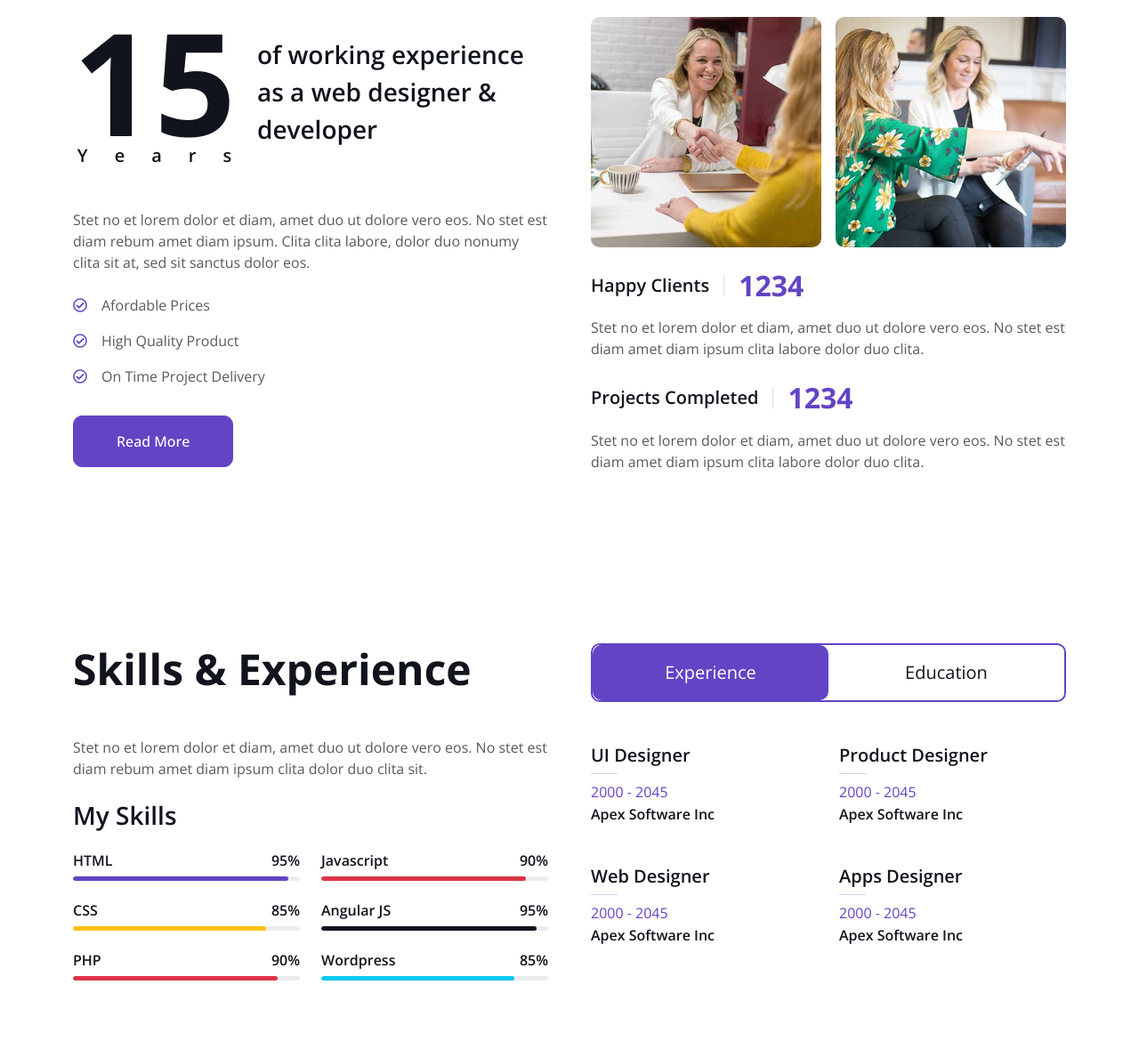
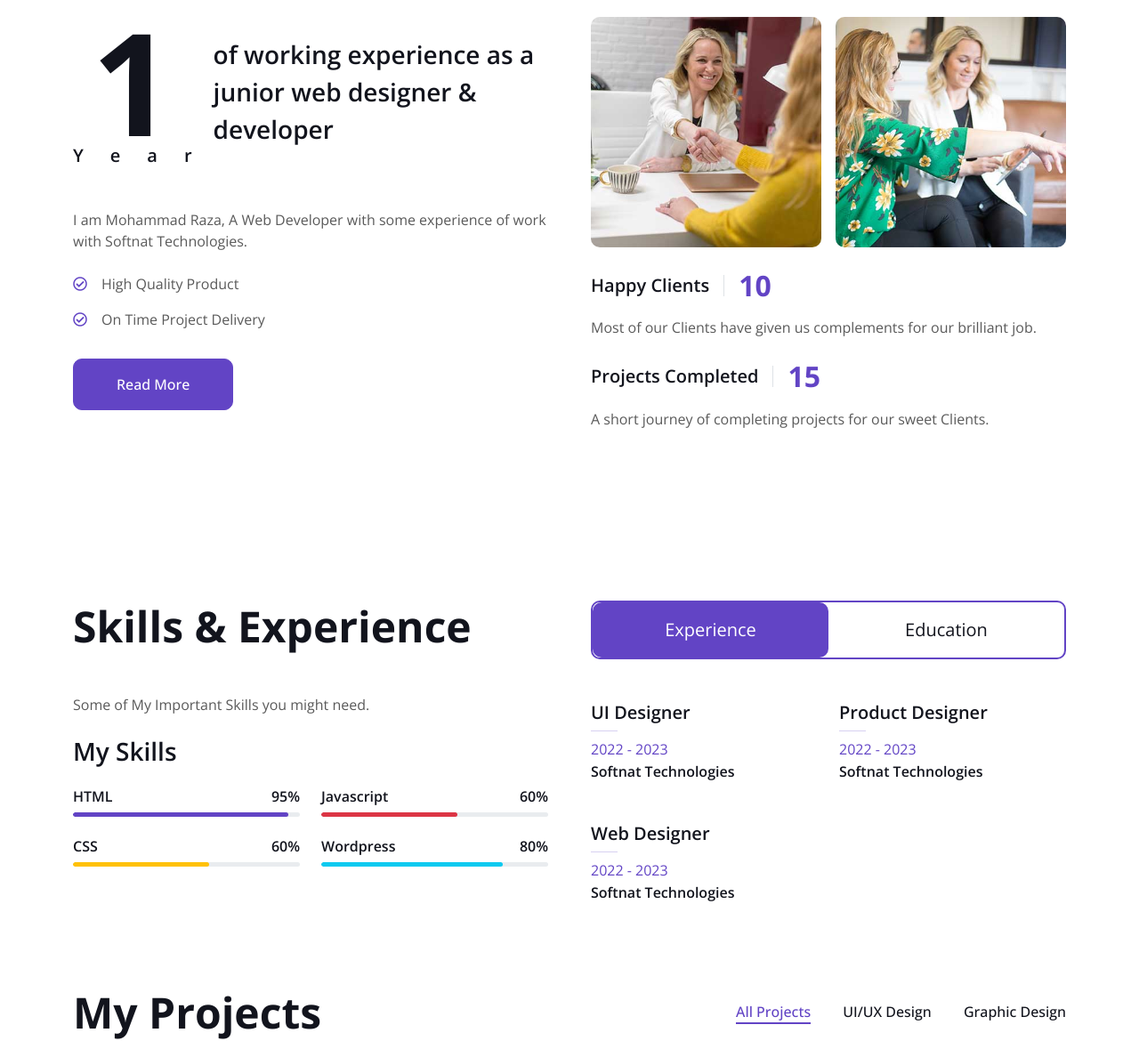
Before and after one commit to MohammadRaza11/Portfolio, a plain HTML site: page index.html in a window 1280 px wide. Shown: the part 863-2033 px from the top of the page at 89% size. Drawn offline with nearby package versions, Linux system fonts and the light colour scheme.

Commit message:
Add files via upload

```diff
--- a/index.html
+++ b/index.html
@@ -55,14 +55,14 @@
                 <a href="#home" class="nav-item nav-link active">Home</a>
                 <a href="#about" class="nav-item nav-link">About</a>
                 <a href="#skill" class="nav-item nav-link">Skills</a>
-                <a href="#service" class="nav-item nav-link">Services</a>
+                <!-- <a href="#service" class="nav-item nav-link">Services</a> -->
             </div>
             <a href="index.html" class="navbar-brand bg-secondary py-3 px-4 mx-3 d-none d-lg-block">
-                <h1 class="text-primary fw-bold m-0">ProMan</h1>
+                <h1 class="text-primary fw-bold m-0">CodeSmasher</h1>
             </a>
             <div class="navbar-nav me-auto py-0">
                 <a href="#project" class="nav-item nav-link">Projects</a>
-                <a href="#team" class="nav-item nav-link">Team</a>
+                <!-- <a href="#team" class="nav-item nav-link">Team</a> -->
                 <a href="#testimonial" class="nav-item nav-link">Testimonial</a>
                 <a href="#contact" class="nav-item nav-link">Contact</a>
             </div>
@@ -77,16 +77,16 @@
             <div class="row g-5 align-items-center">
                 <div class="col-lg-6 py-6 pb-0 pt-lg-0">
                     <h3 class="text-primary mb-3">I'm</h3>
-                    <h1 class="display-3 mb-3">Kate Winslet</h1>
+                    <h1 class="display-3 mb-3">Mohammad Raza</h1>
                     <h2 class="typed-text-output d-inline"></h2>
-                    <div class="typed-text d-none">Web Designer, Web Developer, Front End Developer, Apps Designer, Apps Developer</div>
+                    <div class="typed-text d-none">Web Designer, Web Developer, Front End Developer, Back End Developer</div>
                     <div class="d-flex align-items-center pt-5">
                         <a href="" class="btn btn-primary py-3 px-4 me-5">Download CV</a>
-                        <button type="button" class="btn-play" data-bs-toggle="modal"
+                        <!-- <button type="button" class="btn-play" data-bs-toggle="modal"
                             data-src="https://www.youtube.com/embed/DWRcNpR6Kdc" data-bs-target="#videoModal">
                             <span></span>
-                        </button>
-                        <h5 class="ms-4 mb-0 d-none d-sm-block">Play Video</h5>
+                        </button> -->
+                        <!-- <h5 class="ms-4 mb-0 d-none d-sm-block">Play Video</h5> -->
                     </div>
                 </div>
                 <div class="col-lg-6">
@@ -99,7 +99,7 @@
 
 
     <!-- Video Modal Start -->
-    <div class="modal modal-video fade" id="videoModal" tabindex="-1" aria-labelledby="exampleModalLabel" aria-hidden="true">
+    <!-- <div class="modal modal-video fade" id="videoModal" tabindex="-1" aria-labelledby="exampleModalLabel" aria-hidden="true">
         <div class="modal-dialog">
             <div class="modal-content rounded-0">
                 <div class="modal-header">
@@ -107,7 +107,7 @@
                     <button type="button" class="btn-close" data-bs-dismiss="modal" aria-label="Close"></button>
                 </div>
                 <div class="modal-body">
-                    <!-- 16:9 aspect ratio -->
+                    16:9 aspect ratio
                     <div class="ratio ratio-16x9">
                         <iframe class="embed-responsive-item" src="" id="video" allowfullscreen allowscriptaccess="always"
                             allow="autoplay"></iframe>
@@ -115,7 +115,7 @@
                 </div>
             </div>
         </div>
-    </div>
+    </div> -->
     <!-- Video Modal End -->
 
 
@@ -126,13 +126,13 @@
                 <div class="col-lg-6 wow fadeInUp" data-wow-delay="0.1s">
                     <div class="d-flex align-items-center mb-5">
                         <div class="years flex-shrink-0 text-center me-4">
-                            <h1 class="display-1 mb-0">15</h1>
-                            <h5 class="mb-0">Years</h5>
+                            <h1 class="display-1 mb-0">1</h1>
+                            <h5 class="mb-0">Year</h5>
                         </div>
-                        <h3 class="lh-base mb-0">of working experience as a web designer & developer</h3>
+                        <h3 class="lh-base mb-0">of working experience as a junior web designer & developer</h3>
                     </div>
-                    <p class="mb-4">Stet no et lorem dolor et diam, amet duo ut dolore vero eos. No stet est diam rebum amet diam ipsum. Clita clita labore, dolor duo nonumy clita sit at, sed sit sanctus dolor eos.</p>
-                    <p class="mb-3"><i class="far fa-check-circle text-primary me-3"></i>Afordable Prices</p>
+                    <p class="mb-4">I am Mohammad Raza, A Web Developer with some experience of work with Softnat Technologies.</p>
+
                     <p class="mb-3"><i class="far fa-check-circle text-primary me-3"></i>High Quality Product</p>
                     <p class="mb-3"><i class="far fa-check-circle text-primary me-3"></i>On Time Project Delivery</p>
                     <a class="btn btn-primary py-3 px-5 mt-3" href="">Read More</a>
@@ -148,14 +148,14 @@
                     </div>
                     <div class="d-flex align-items-center mb-3">
                         <h5 class="border-end pe-3 me-3 mb-0">Happy Clients</h5>
-                        <h2 class="text-primary fw-bold mb-0" data-toggle="counter-up">1234</h2>
+                        <h2 class="text-primary fw-bold mb-0" data-toggle="counter-up">10</h2>
                     </div>
-                    <p class="mb-4">Stet no et lorem dolor et diam, amet duo ut dolore vero eos. No stet est diam amet diam ipsum clita labore dolor duo clita.</p>
+                    <p class="mb-4">Most of our Clients have given us complements for our brilliant job.</p>
                     <div class="d-flex align-items-center mb-3">
                         <h5 class="border-end pe-3 me-3 mb-0">Projects Completed</h5>
-                        <h2 class="text-primary fw-bold mb-0" data-toggle="counter-up">1234</h2>
+                        <h2 class="text-primary fw-bold mb-0" data-toggle="counter-up">15</h2>
                     </div>
-                    <p class="mb-0">Stet no et lorem dolor et diam, amet duo ut dolore vero eos. No stet est diam amet diam ipsum clita labore dolor duo clita.</p>
+                    <p class="mb-0">A short journey of completing projects for our sweet Clients.</p>
                 </div>
             </div>
         </div>
@@ -169,7 +169,7 @@
             <div class="row g-5">
                 <div class="col-lg-6 wow fadeInUp" data-wow-delay="0.1s">
                     <h1 class="display-5 mb-5">Skills & Experience</h1>
-                    <p class="mb-4">Stet no et lorem dolor et diam, amet duo ut dolore vero eos. No stet est diam rebum amet diam ipsum clita dolor duo clita sit.</p>
+                    <p class="mb-4">Some of My Important Skills you might need.</p>
                     <h3 class="mb-4">My Skills</h3>
                     <div class="row align-items-center">
                         <div class="col-md-6">
@@ -185,13 +185,13 @@
                             <div class="skill mb-4">
                                 <div class="d-flex justify-content-between">
                                     <h6 class="font-weight-bold">CSS</h6>
-                                    <h6 class="font-weight-bold">85%</h6>
+                                    <h6 class="font-weight-bold">60%</h6>
                                 </div>
                                 <div class="progress">
-                                    <div class="progress-bar bg-warning" role="progressbar" aria-valuenow="85" aria-valuemin="0" aria-valuemax="100"></div>
+                                    <div class="progress-bar bg-warning" role="progressbar" aria-valuenow="60" aria-valuemin="0" aria-valuemax="100"></div>
                                 </div>
                             </div>
-                            <div class="skill mb-4">
+                            <!-- <div class="skill mb-4">
                                 <div class="d-flex justify-content-between">
                                     <h6 class="font-weight-bold">PHP</h6>
                                     <h6 class="font-weight-bold">90%</h6>
@@ -199,19 +199,19 @@
                                 <div class="progress">
                                     <div class="progress-bar bg-danger" role="progressbar" aria-valuenow="90" aria-valuemin="0" aria-valuemax="100"></div>
                                 </div>
-                            </div>
+                            </div> -->
                         </div>
                         <div class="col-md-6">
                             <div class="skill mb-4">
                                 <div class="d-flex justify-content-between">
                                     <h6 class="font-weight-bold">Javascript</h6>
-                                    <h6 class="font-weight-bold">90%</h6>
+                                    <h6 class="font-weight-bold">60%</h6>
                                 </div>
                                 <div class="progress">
-                                    <div class="progress-bar bg-danger" role="progressbar" aria-valuenow="90" aria-valuemin="0" aria-valuemax="100"></div>
+                                    <div class="progress-bar bg-danger" role="progressbar" aria-valuenow="60" aria-valuemin="0" aria-valuemax="100"></div>
                                 </div>
                             </div>
-                            <div class="skill mb-4">
+                            <!-- <div class="skill mb-4">
                                 <div class="d-flex justify-content-between">
                                     <h6 class="font-weight-bold">Angular JS</h6>
                                     <h6 class="font-weight-bold">95%</h6>
@@ -219,14 +219,14 @@
                                 <div class="progress">
                                     <div class="progress-bar bg-dark" role="progressbar" aria-valuenow="95" aria-valuemin="0" aria-valuemax="100"></div>
                                 </div>
-                            </div>
+                            </div> -->
                             <div class="skill mb-4">
                                 <div class="d-flex justify-content-between">
                                     <h6 class="font-weight-bold">Wordpress</h6>
-                                    <h6 class="font-weight-bold">85%</h6>
+                                    <h6 class="font-weight-bold">80%</h6>
                                 </div>
                                 <div class="progress">
-                                    <div class="progress-bar bg-info" role="progressbar" aria-valuenow="85" aria-valuemin="0" aria-valuemax="100"></div>
+                                    <div class="progress-bar bg-info" role="progressbar" aria-valuenow="80" aria-valuemin="0" aria-valuemax="100"></div>
                                 </div>
                             </div>
                         </div>
@@ -247,27 +247,27 @@
                                 <div class="col-sm-6">
                                     <h5>UI Designer</h5>
                                     <hr class="text-primary my-2">
-                                    <p class="text-primary mb-1">2000 - 2045</p>
-                                    <h6 class="mb-0">Apex Software Inc</h6>
+                                    <p class="text-primary mb-1">2022 - 2023</p>
+                                    <h6 class="mb-0">Softnat Technologies</h6>
                                 </div>
                                 <div class="col-sm-6">
                                     <h5>Product Designer</h5>
                                     <hr class="text-primary my-2">
-                                    <p class="text-primary mb-1">2000 - 2045</p>
-                                    <h6 class="mb-0">Apex Software Inc</h6>
+                                    <p class="text-primary mb-1">2022 - 2023</p>
+                                    <h6 class="mb-0">Softnat Technologies</h6>
                                 </div>
                                 <div class="col-sm-6">
                                     <h5>Web Designer</h5>
                                     <hr class="text-primary my-2">
-                                    <p class="text-primary mb-1">2000 - 2045</p>
-                                    <h6 class="mb-0">Apex Software Inc</h6>
+                                    <p class="text-primary mb-1">2022 - 2023</p>
+                                    <h6 class="mb-0">Softnat Technologies</h6>
                                 </div>
-                                <div class="col-sm-6">
+                                <!-- <div class="col-sm-6">
                                     <h5>Apps Designer</h5>
                                     <hr class="text-primary my-2">
                                     <p class="text-primary mb-1">2000 - 2045</p>
                                     <h6 class="mb-0">Apex Software Inc</h6>
-                                </div>
+                                </div> -->
                             </div>
                         </div>
                         <div id="tab-2" class="tab-pane fade show p-0">
@@ -307,7 +307,7 @@
 
 
     <!-- Service Start -->
-    <div class="container-fluid bg-light my-5 py-6" id="service">
+    <!-- <div class="container-fluid bg-light my-5 py-6" id="service">
         <div class="container">
             <div class="row g-5 mb-5 wow fadeInUp" data-wow-delay="0.1s">
                 <div class="col-lg-6">
@@ -368,7 +368,7 @@
                 </div>
             </div>
         </div>
-    </div>
+    </div> -->
     <!-- Service End -->
 
 
@@ -449,7 +449,7 @@
 
 
     <!-- Team Start -->
-    <div class="container-xxl py-6 pb-5" id="team">
+    <!-- <div class="container-xxl py-6 pb-5" id="team">
         <div class="container">
             <div class="row g-5 mb-5 wow fadeInUp" data-wow-delay="0.1s">
                 <div class="col-lg-6">
@@ -498,7 +498,7 @@
                 </div>
             </div>
         </div>
-    </div>
+    </div> -->
     <!-- Team End -->
 
 
```
